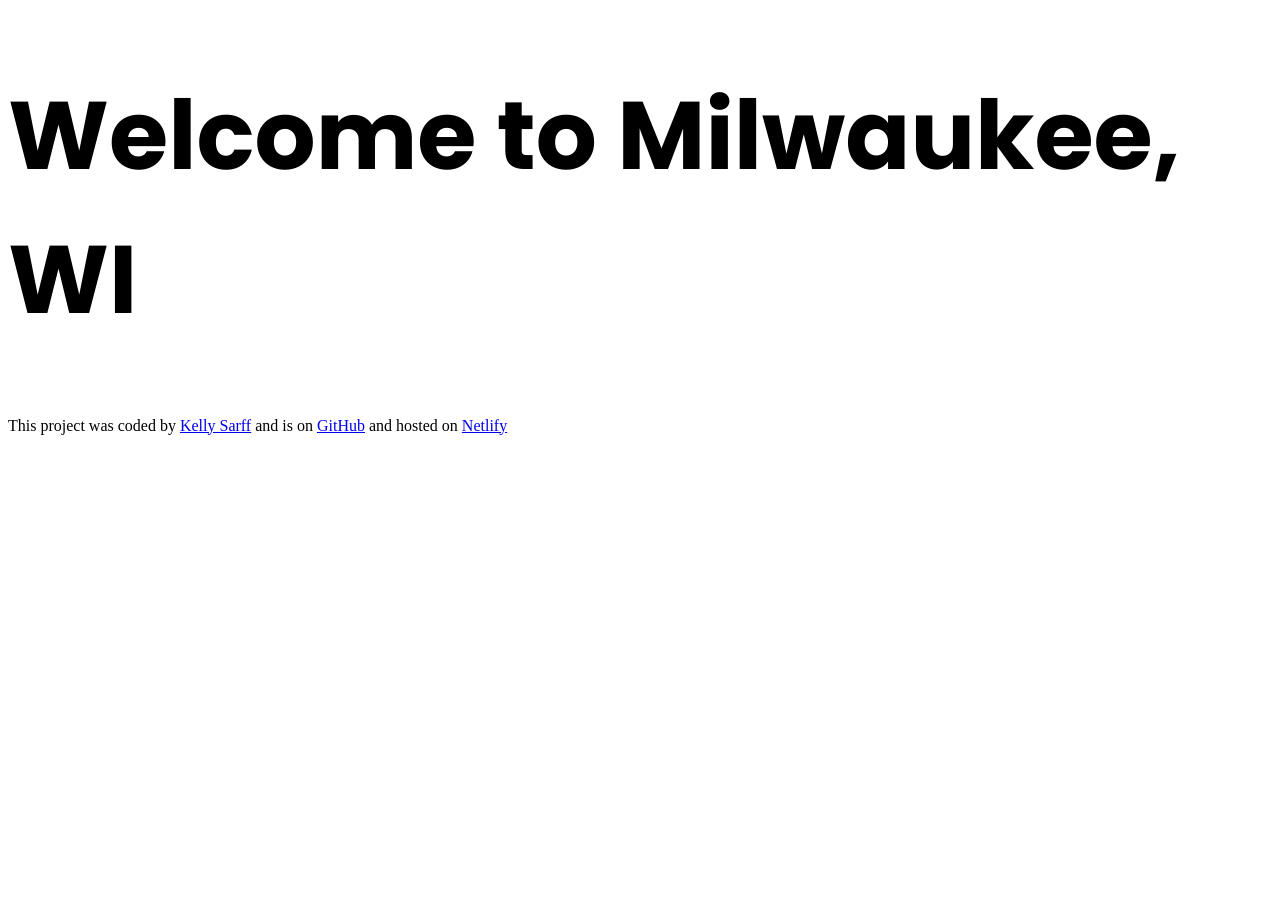
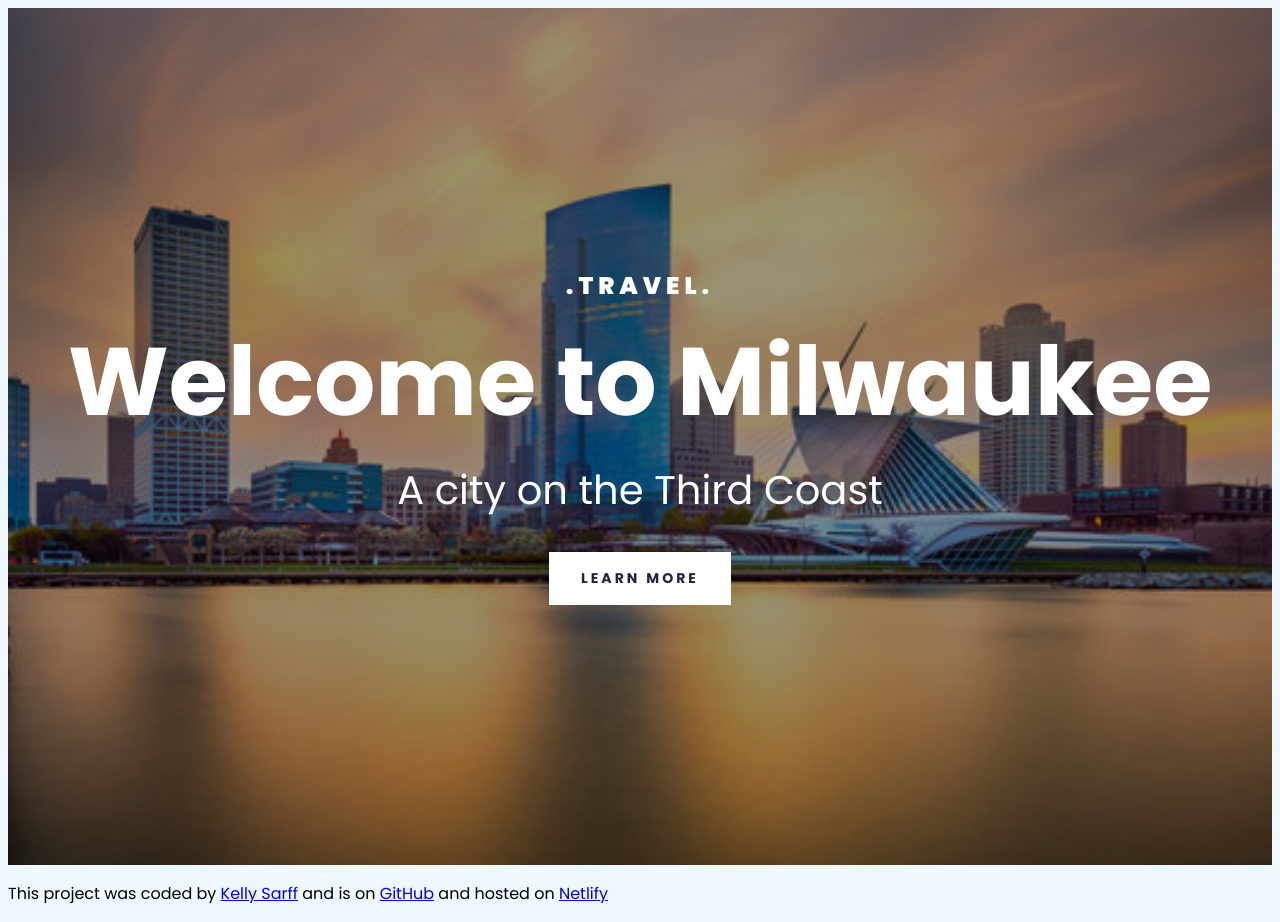
Before and after one commit to Sarffk17/Travel-Milwaukee, a plain HTML site: page index.html in a window 1280 px wide. Before the commit the page ends 800 px from the top, so only its background shows below. Drawn offline with nearby package versions, Linux system fonts and the light colour scheme.

Commit message:
Created container, added header details, and styled the header

```diff
--- a/index.html
+++ b/index.html
@@ -15,7 +15,14 @@
     <title>Welcome to Milwaukee, WI</title>
   </head>
     <body>
-    <h1>Welcome to Milwaukee, WI</h1>
+        <div class="container">
+        <header>
+            <h3>.TRAVEL.</h3>
+            <h1>Welcome to Milwaukee</h1>
+            <h2>A city on the Third Coast</h2>
+            <a href="#more">Learn More</a>
+        </header>
+
 
         <footer>
             <p class="text-center mt-4 text-muted">
@@ -25,5 +32,6 @@
                 <a href="https://travel-milwaukee.netlify.app" target="_blank" title="Nettlify Project link"> Netlify</a>
             </p>
         </footer>
+    </div>
 </body>
 </html>
--- a/src/style.css
+++ b/src/style.css
@@ -1,7 +1,77 @@
-h1 {
+body {
+    font-family: "Poppins", sans-serif;
+    background-color: aliceblue;
+}
+
+.container {
+    max-width: 1400px;
+   margin: 0 auto;
+}
+
+header {
+    background-image: linear-gradient(rgba(0,0,0,0.4), rgba(0,0,0,0.4)), url('../images/skyline.jpg');
+    background-repeat: no-repeat;
+    background-size: cover;
+    color: white;
+    text-align: center;
+    padding: 260px 0 ;
+
+}
+
+header h1 {
     font-family: "Poppins", sans-serif;
     font-style: normal;
     font-weight: 700;
     font-size: 96px;
-    line-height: 144px;
+    line-height: 1;
+    margin: 30px 0;
   }
+
+header h2 {
+    font-weight: 400;
+    font-size: 40px;
+    line-height: 1.5;
+    margin: 0;
+  }
+
+header h3 {
+    font-weight: 900;
+    font-size: 24px;
+    line-height: 1.5;
+    letter-spacing: 5px;
+    margin: 0;
+  }
+
+header a{
+    font-weight: 700;
+    font-size: 14px;
+    line-height: 1.5;
+    text-align: center;
+    letter-spacing: 3px;
+    text-transform: uppercase;
+    background: white;
+    text-decoration: none;
+    color: #272044;
+    padding: 16px 32px;
+    margin-top: 32px;
+    display: inline-block;
+
+}
+
+@media (max-width: 800px) {
+    header {
+        padding: 60px 0;
+    }
+
+    header h1 {
+        font-size: 48px;
+    }
+
+    header h2{
+        font-size: 20px;
+    }
+
+    header h3 {
+        font-size: 12px;
+    }
+}
```
Lines whose indentation alone changed are shown as unchanged.
